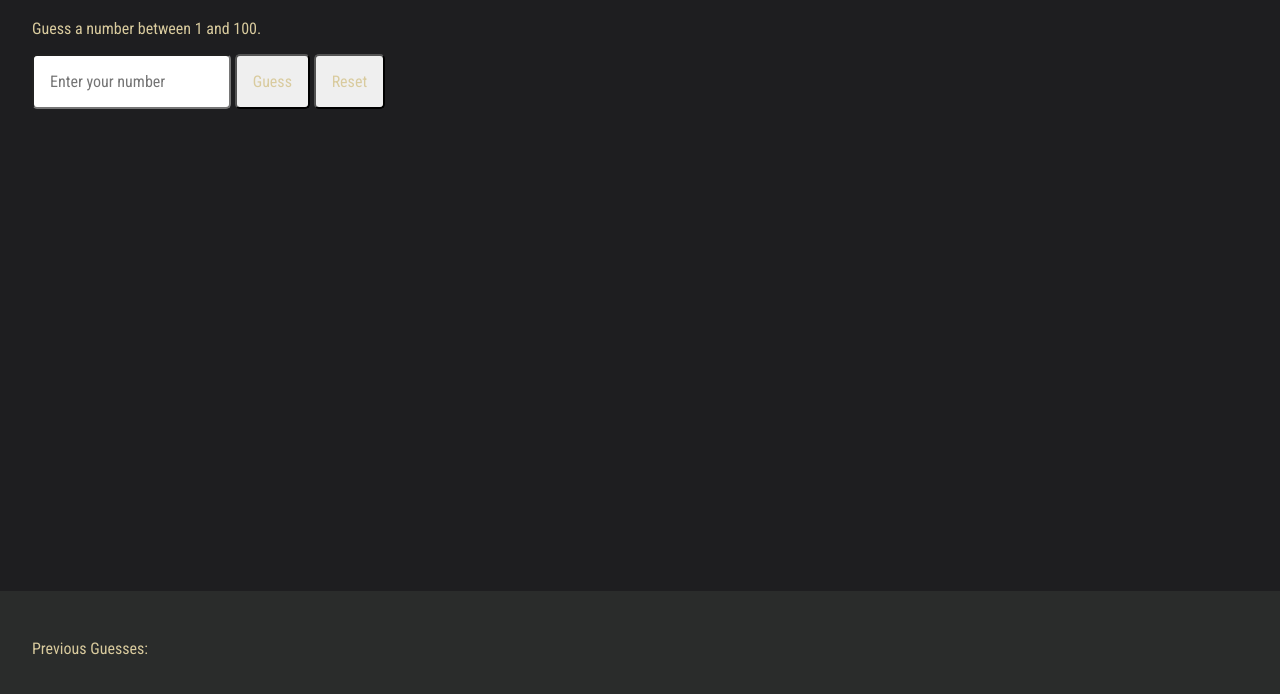
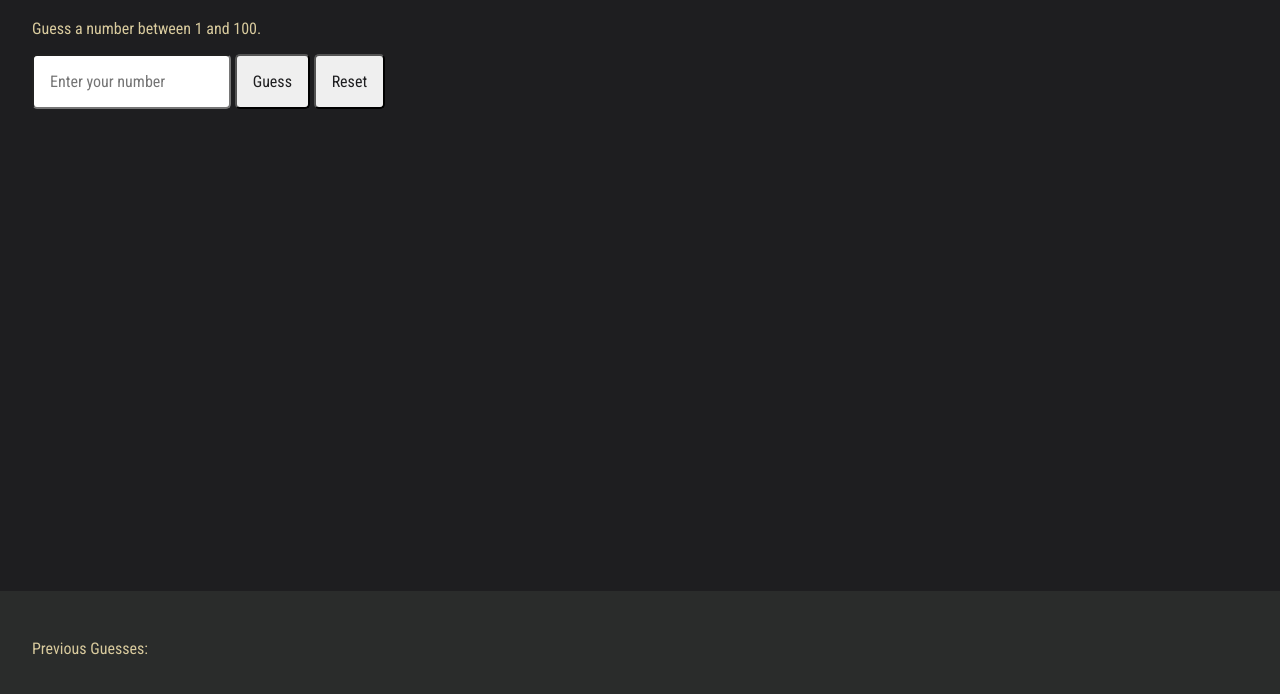
Before and after one commit to sclowes14/Hot-or-Cold, a plain HTML site: page index.html in a window 1280 px wide. Shown: the part 94-788 px from the top of the page. Drawn offline with Linux system fonts and the light colour scheme.

Commit message:
Add black text style

```diff
--- a/css/style.css
+++ b/css/style.css
@@ -45,6 +45,10 @@ main {
 	color: rgb(217, 203, 158);
 }
 
+.blk-text {
+	color: rgb(30, 30, 32);
+}
+
 .black-bg {
 	background-color: rgb(30, 30, 32)
 }
--- a/index.html
+++ b/index.html
@@ -13,8 +13,8 @@
 		<p id="status">Guess a number between 1 and 100.</p>
 		<form action="">
 			<input type="text" placeholder="Enter your number" class="pad-1 rnd">
-			<input type="button" id="guess-button" value="Guess" class="pad-1 rnd">
-			<input type="button" id="reset-button" value="Reset" class="pad-1 rnd">
+			<input type="button" id="guess-button" value="Guess" class="pad-1 rnd blk-text">
+			<input type="button" id="reset-button" value="Reset" class="pad-1 rnd blk-text">
 		</form>
 	</main>
 	<!-- End of main content -->
```
